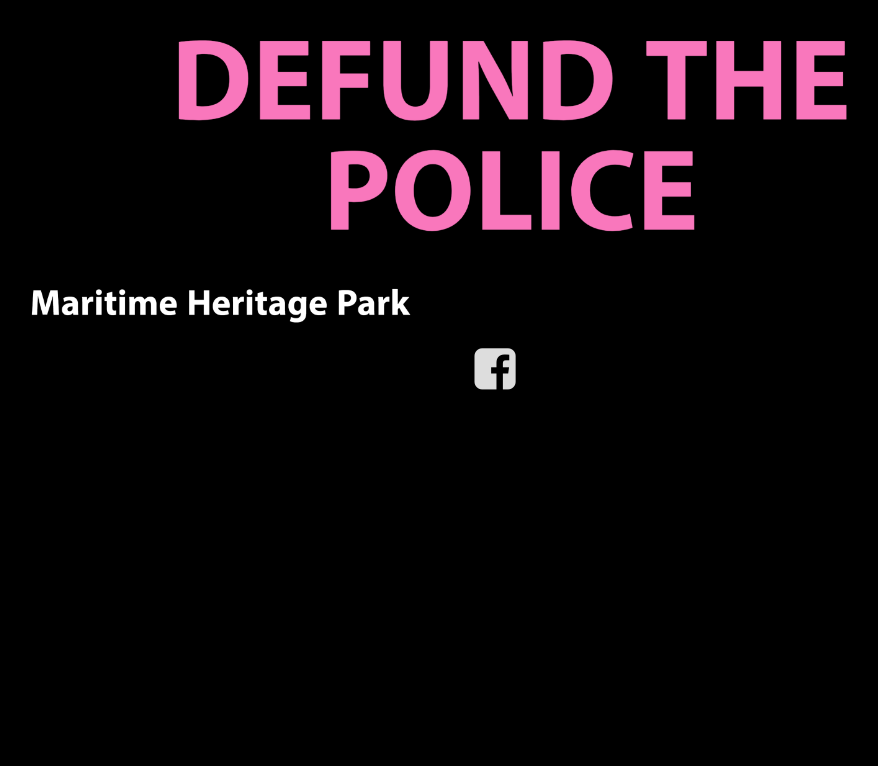
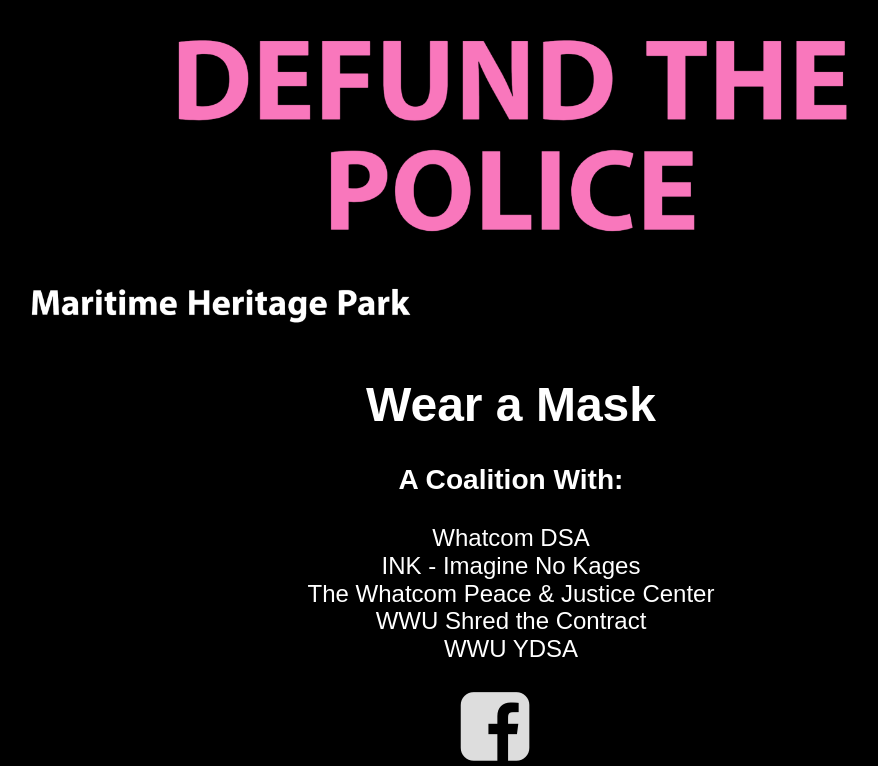
Before and after one commit to futuretman/defundbpd, a website built with Parcel: page index.html in a window 1280 px wide. Shown: the part 1238-2004 px from the top of the page, without its empty margins (129-1007 px from the left). Before the commit the page ends 1631 px from the top, so only its background shows below. Built offline with nearby package versions, Linux system fonts and the light colour scheme.

Commit message:
Update with main text

```diff
--- a/css/main.css
+++ b/css/main.css
@@ -33,9 +33,7 @@ body {
   text-align: center;
   flex-shrink: 0;
   margin-bottom: 20px;
-
 }
-
 
 body {
   font-family: "Manifold DSA Regular", Sans-Serif;
@@ -58,11 +56,13 @@ input, button, textarea, select {
   max-width: 80%;
  }
  #centertext {
+  font-size: 1.5em;
   display: block;
   margin-left: auto;
   margin-right: auto;
   max-width: 80%;
   color: white;
+  text-align: center;
  }
 footer ul {
   margin: 0;
--- a/index.html
+++ b/index.html
@@ -4,10 +4,10 @@
 <head>
   <meta charset="utf-8">
   <title>Defund Bellingham Police</title>
-  <meta name="description" content="Defunding the Bellingham Police Department">
+  <meta name="description" content="Stonewall was a riot: March to defund the police">
   <meta name="viewport" content="width=device-width, initial-scale=1">
 
-  <meta property="og:title" content="Defunding the Bellingham Police Department">
+  <meta property="og:title" content="Defunding the Bellingham PD">
   <meta property="og:type" content="website">
   <meta property="og:url" content="defundbpd.org">
   <meta property="og:image" content="https://defundbpd.org/img/DEFUNDheader.png">
@@ -30,15 +30,20 @@
       <!-- Add your site or application content here -->
     <img id="centerimage" src="img/stonewall.png">
 
-    <!-- <div id="centertext">
-      <h3>In Coalition With:</h3>
+    <div id="centertext">
+      <h1> Wear a Mask </h1>
 
-      <ul>
-         <li>#1</li>
-         <li>#2</li>
-         <li>#3</li>
+      <h3>A Coalition With:</h3>
+
+      <ul style="list-style-type: none; padding-inline-start: 0px;
+      ">
+         <li>Whatcom DSA</li>
+         <li>INK - Imagine No Kages</li>
+         <li>The Whatcom Peace & Justice Center</li>
+         <li>WWU Shred the Contract</li>
+         <li>WWU YDSA</li>
       </ul>
-    </div> -->
+    </div>
   </div>
 
   <footer class="footer">
@@ -50,7 +55,7 @@
       </li> -->
       <li>
         <a href="https://www.facebook.com/events/289421628874323/" aria-label="Facebook">
-          <i style="color:#DDDDDD;" class="fa fa-3x fa-facebook-square"></i>
+          <i style="color:#DDDDDD;" class="fa fa-5x fa-facebook-square"></i>
         </a>
       </li>
       <!-- <li>
```
